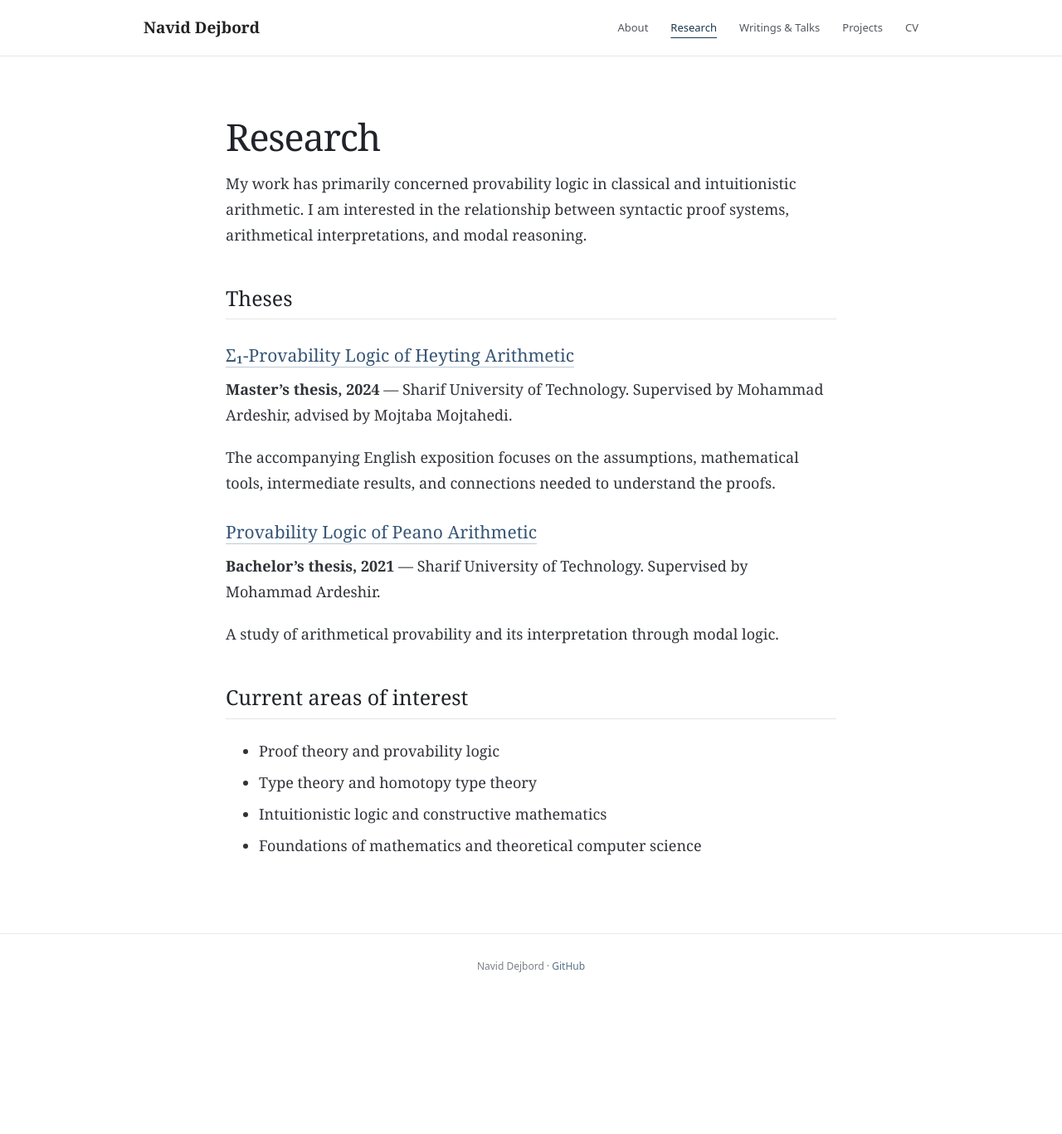
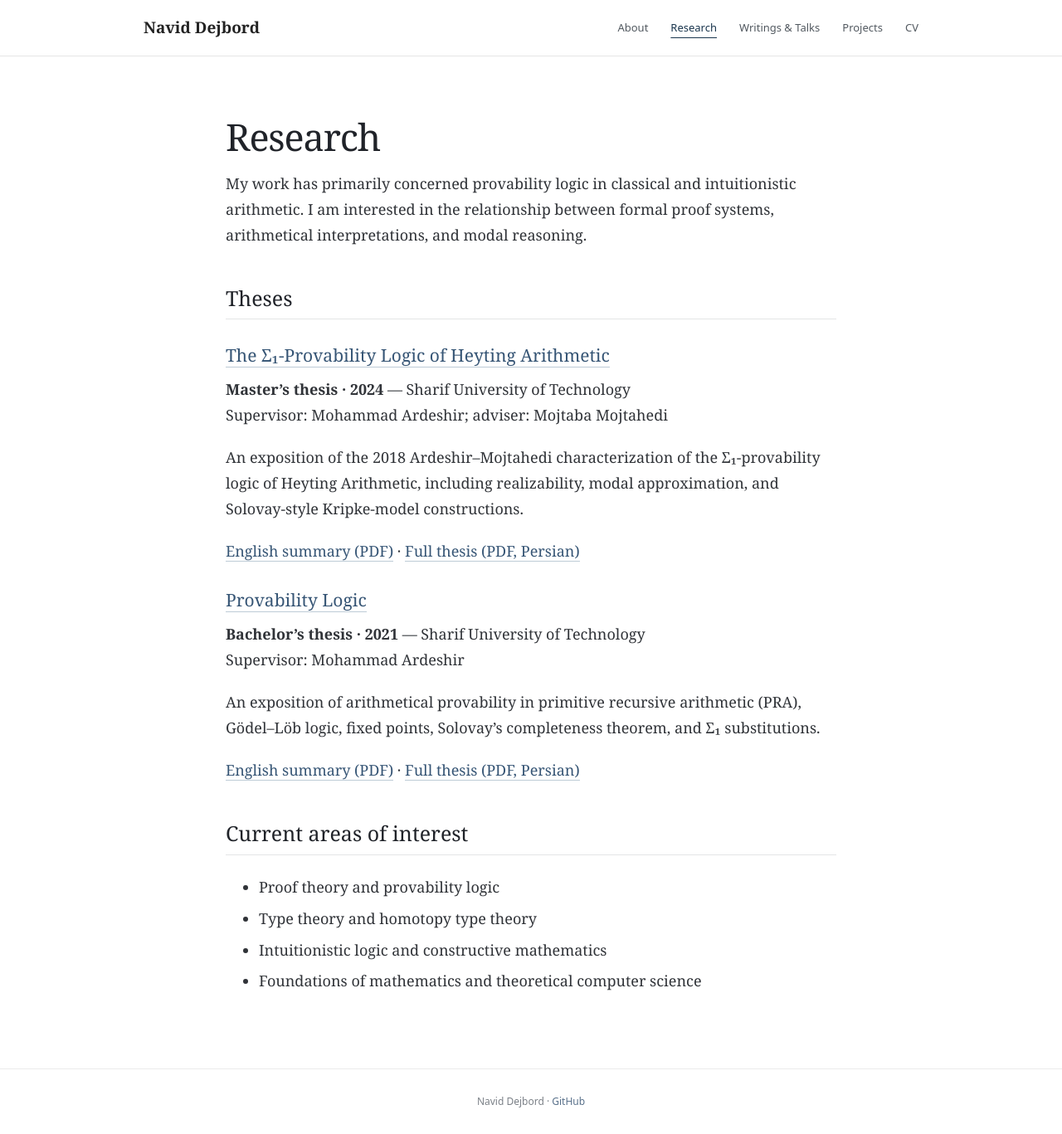
Before and after one commit to NavidDejbord/naviddejbord.github.io, a Jekyll site: the page built from research/index.md, in a window 1280 px wide. Shown: the whole page at 83% size. Built offline with Jekyll 4.4.1, drawn with Linux system fonts in a browser that asks for light colours; before the commit the page ends 1204 px from its top, so only the background shows below that.

Commit message:
Add thesis document links and accurate research summaries

```diff
--- a/research/index.md
+++ b/research/index.md
@@ -7,21 +7,27 @@ permalink: /research/
 
 # Research
 
-My work has primarily concerned provability logic in classical and intuitionistic arithmetic. I am interested in the relationship between syntactic proof systems, arithmetical interpretations, and modal reasoning.
+My work has primarily concerned provability logic in classical and intuitionistic arithmetic. I am interested in the relationship between formal proof systems, arithmetical interpretations, and modal reasoning.
 
 ## Theses
 
-### [Σ₁-Provability Logic of Heyting Arithmetic]({{ '/research/heyting-arithmetic/' | relative_url }})
+### [The Σ₁-Provability Logic of Heyting Arithmetic]({{ '/research/heyting-arithmetic/' | relative_url }})
 
-**Master's thesis, 2024** — Sharif University of Technology. Supervised by Mohammad Ardeshir, advised by Mojtaba Mojtahedi.
+**Master's thesis · 2024** — Sharif University of Technology
+Supervisor: Mohammad Ardeshir; adviser: Mojtaba Mojtahedi
 
-The accompanying English exposition focuses on the assumptions, mathematical tools, intermediate results, and connections needed to understand the proofs.
+An exposition of the 2018 Ardeshir–Mojtahedi characterization of the Σ₁-provability logic of Heyting Arithmetic, including realizability, modal approximation, and Solovay-style Kripke-model constructions.
 
-### [Provability Logic of Peano Arithmetic]({{ '/research/peano-arithmetic/' | relative_url }})
+[English summary (PDF)]({{ '/files/masters-thesis-summary.pdf' | relative_url }}) · [Full thesis (PDF, Persian)]({{ '/files/masters-thesis.pdf' | relative_url }})
 
-**Bachelor's thesis, 2021** — Sharif University of Technology. Supervised by Mohammad Ardeshir.
+### [Provability Logic]({{ '/research/peano-arithmetic/' | relative_url }})
 
-A study of arithmetical provability and its interpretation through modal logic.
+**Bachelor's thesis · 2021** — Sharif University of Technology
+Supervisor: Mohammad Ardeshir
+
+An exposition of arithmetical provability in primitive recursive arithmetic (PRA), Gödel–Löb logic, fixed points, Solovay's completeness theorem, and Σ₁ substitutions.
+
+[English summary (PDF)]({{ '/files/bachelors-thesis-summary.pdf' | relative_url }}) · [Full thesis (PDF, Persian)]({{ '/files/bachelors-thesis.pdf' | relative_url }})
 
 ## Current areas of interest
 
```
Also changed, not shown: cv/index.md (+12 -5 lines), files/README.md (+11 -2 lines), index.md (+6 -4 lines), research/heyting-arithmetic.md (+10 -5 lines), research/peano-arithmetic.md (+12 -5 lines).
